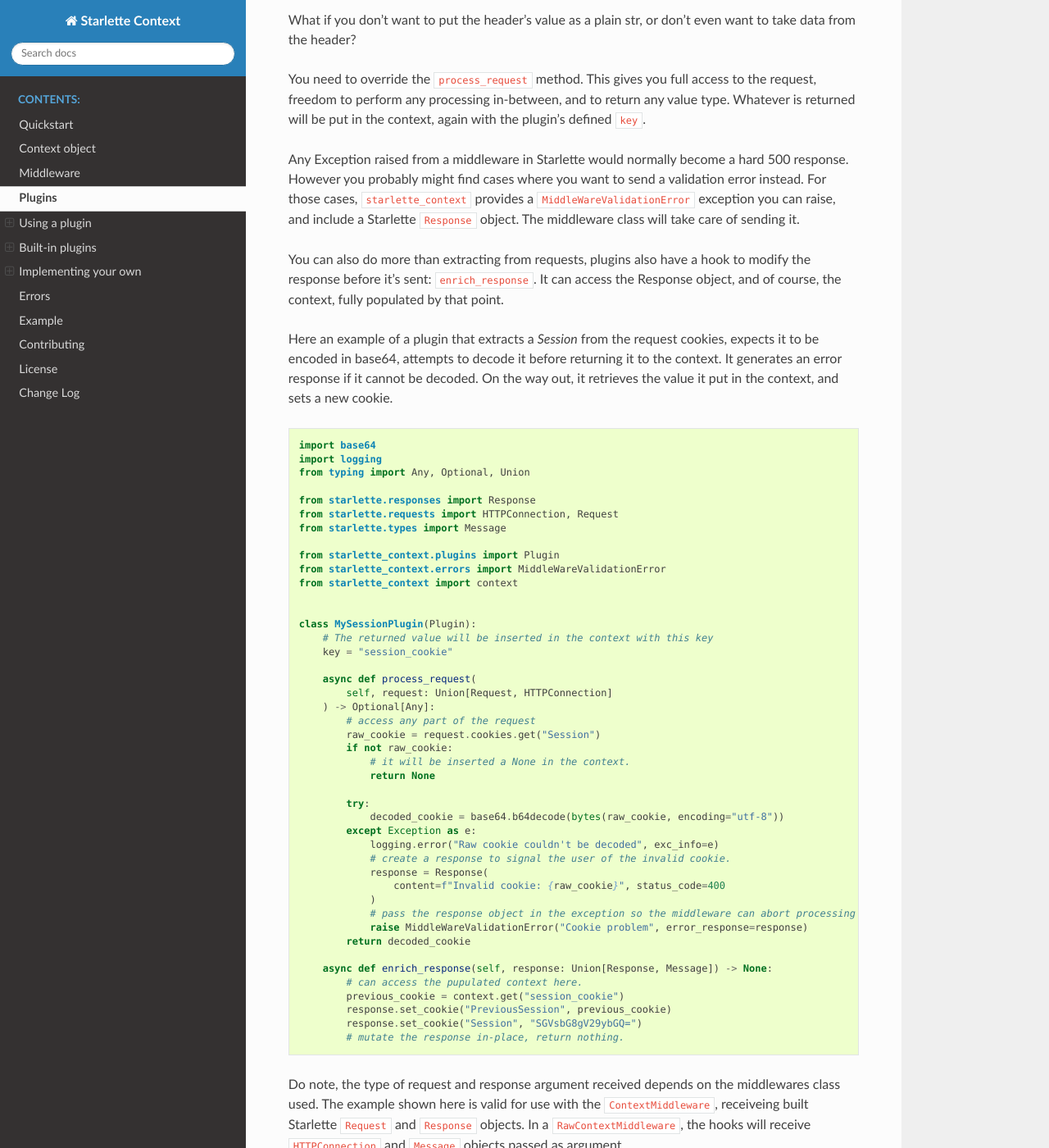
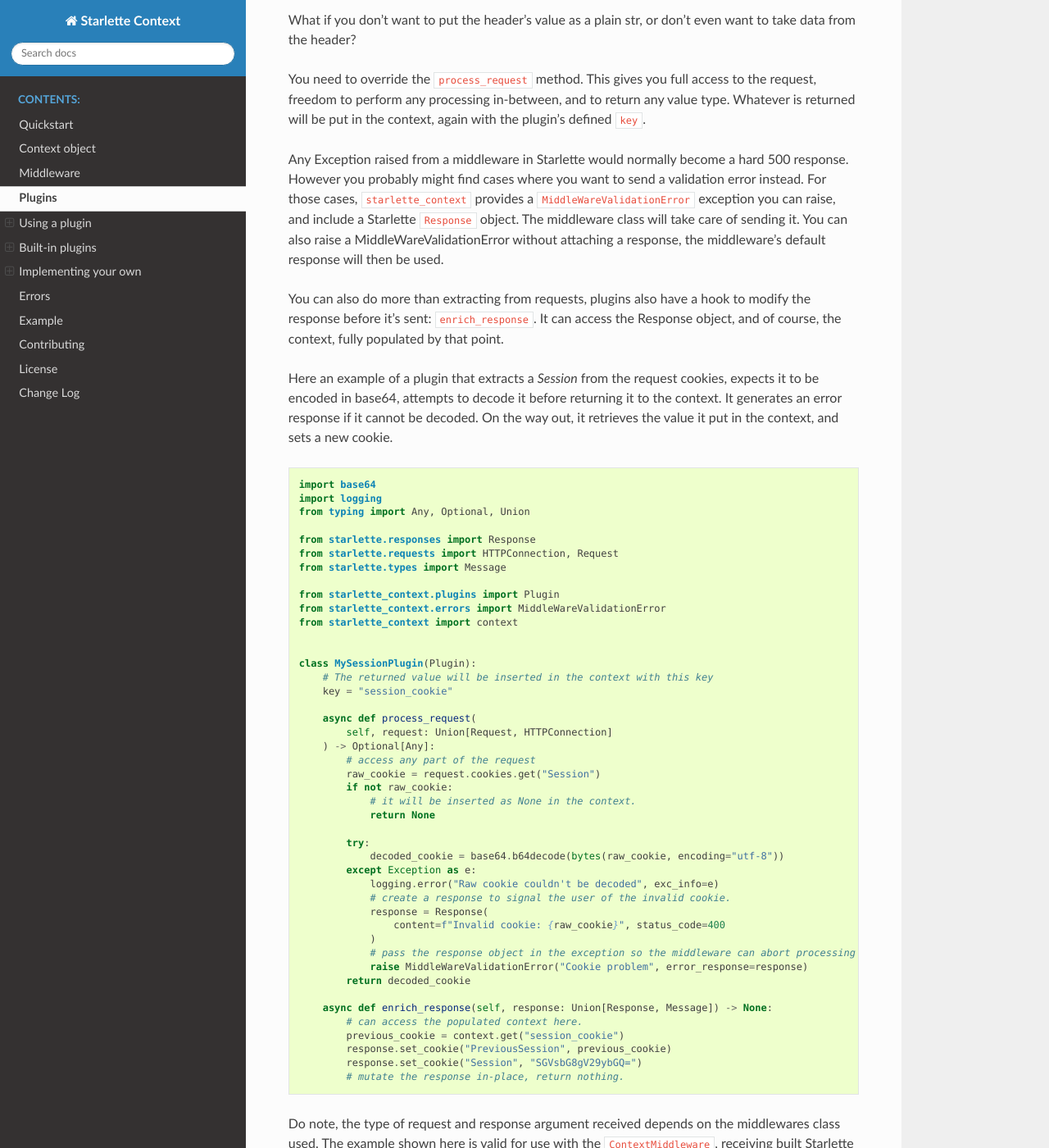
Before and after one commit to tomwojcik/starlette-context, a Sphinx documentation site: the page built from docs/source/plugins.rst, in a window 1280 px wide and 1400 px high, scrolled down 2383 px. Shown: the whole window at 82% size. Built offline with Sphinx 7.4.7 and the Read the Docs theme 2.0.0, drawn with Linux system fonts in a browser that asks for light colours; some of the changed text lies outside the part shown.

Commit message:
doc nitpicking

```diff
--- a/docs/source/plugins.rst
+++ b/docs/source/plugins.rst
@@ -15,7 +15,7 @@
 
 There may be a validation error occuring while processing the request in the plugins, which requires sending an error response.
 Starlette however does not let middleware use the regular error handler
-(`more details on this <https://www.starlette.io/exceptions/#errors-and-handled-exceptions>`_),
+(`more details on this <https://www.starlette.io/exceptions.html#errors-and-handled-exceptions>`_),
 so middlewares facing a validation error have to send a response by themselves.
 
 By default, the response sent will be a 400 with no body or extra header, as a Starlette `Response(status_code=400)`.
@@ -131,6 +131,7 @@
 However you probably might find cases where you want to send a validation error instead.
 For those cases, ``starlette_context`` provides a ``MiddleWareValidationError`` exception you can raise, and include a Starlette ``Response`` object.
 The middleware class will take care of sending it.
+You can also raise a MiddleWareValidationError without attaching a response, the middleware's default response will then be used.
 
 You can also do more than extracting from requests, plugins also have a hook to modify the response before it's sent: ``enrich_response``.
 It can access the Response object, and of course, the context, fully populated by that point.
@@ -165,7 +166,7 @@
             # access any part of the request
             raw_cookie = request.cookies.get("Session")
             if not raw_cookie:
-                # it will be inserted a None in the context.
+                # it will be inserted as None in the context.
                 return None
 
             try:
@@ -181,12 +182,12 @@
             return decoded_cookie
 
         async def enrich_response(self, response: Union[Response, Message]) -> None:
-            # can access the pupulated context here.
+            # can access the populated context here.
             previous_cookie = context.get("session_cookie")
             response.set_cookie("PreviousSession", previous_cookie)
             response.set_cookie("Session", "SGVsbG8gV29ybGQ=")
             # mutate the response in-place, return nothing.
 
 Do note, the type of request and response argument received depends on the middlewares class used.
-The example shown here is valid for use with the ``ContextMiddleware``, receiveing built Starlette ``Request`` and ``Response`` objects.
+The example shown here is valid for use with the ``ContextMiddleware``, receiving built Starlette ``Request`` and ``Response`` objects.
 In a ``RawContextMiddleware``, the hooks will receive ``HTTPConnection`` and ``Message`` objects passed as argument.
```
Also changed, not shown: other parts of docs/source/plugins.rst (+2 -2 lines), docs/source/middleware.rst (+8 -1 lines).
